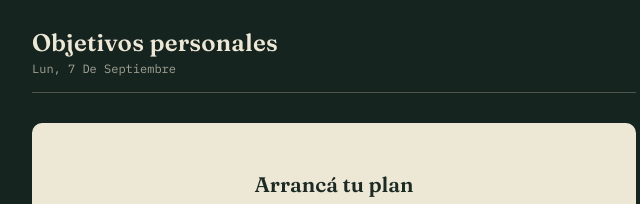
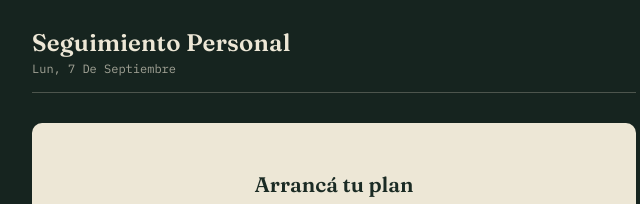
Before and after one commit to sebaalias/Objetivos-Personales, a plain HTML site: page index.html in a window 1280 px wide. Shown: the top 204 px of the page, 306-946 px from the left. Drawn offline with Linux system fonts and the light colour scheme.

Commit message:
Add files via upload

```diff
--- a/index.html
+++ b/index.html
@@ -3,12 +3,12 @@
 <head>
 <meta charset="UTF-8">
 <meta name="viewport" content="width=device-width, initial-scale=1.0, maximum-scale=1.0, viewport-fit=cover">
-<title>Objetivos personales</title>
+<title>Seguimiento Personal</title>
 <meta name="theme-color" content="#16241F">
 <meta name="mobile-web-app-capable" content="yes">
 <meta name="apple-mobile-web-app-capable" content="yes">
 <meta name="apple-mobile-web-app-status-bar-style" content="black-translucent">
-<meta name="apple-mobile-web-app-title" content="Objetivos">
+<meta name="apple-mobile-web-app-title" content="Seguimiento">
 <link rel="apple-touch-icon" href="icon-192.png">
 <link rel="icon" href="icon-192.png">
 <link rel="manifest" href="manifest.json">
@@ -798,7 +798,7 @@
 <body>
 <div class="app">
   <div class="masthead">
-    <h1>Objetivos personales</h1>
+    <h1>Seguimiento Personal</h1>
     <div class="date" id="date-label">—</div>
   </div>
   <div class="tabs" id="tabs" style="display:none;">
```
Also changed, not shown: manifest.json.
